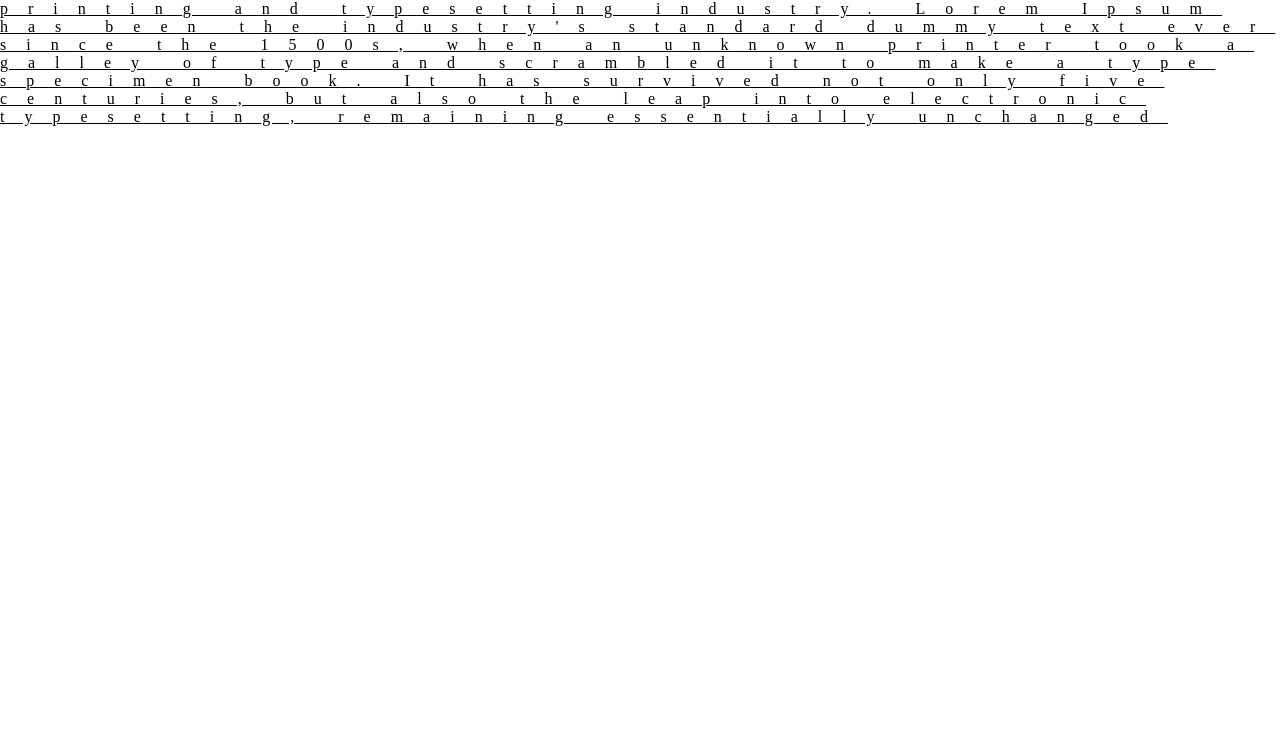
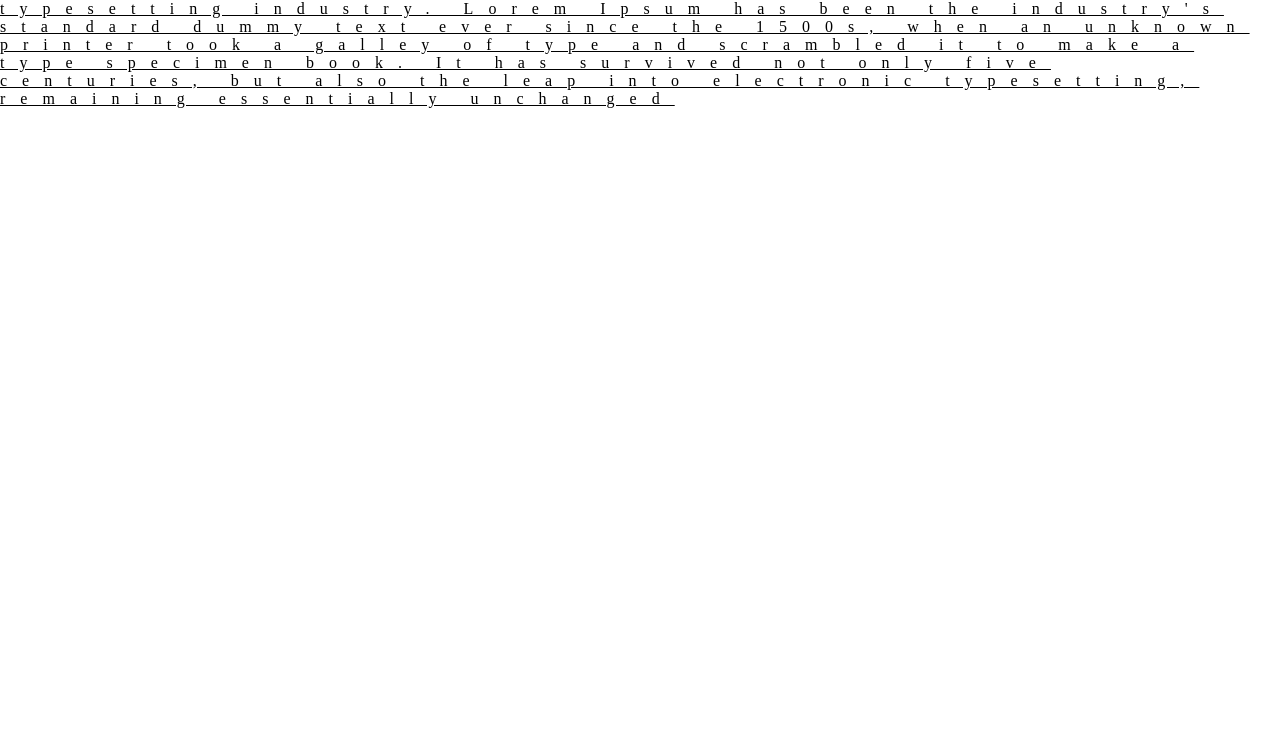
Before and after one commit to superheropraise/GITHUB-workflow2, a plain HTML site: page index.html in a window 1280 px wide. Shown: the part 55-800 px from the top of the page. Drawn offline with Linux system fonts and the light colour scheme.

Commit message:
styled the paragraph

```diff
--- a/index.css
+++ b/index.css
@@ -8,8 +8,9 @@ main {
   justify-content: center;
   height: 100vh;
 }
+
 p {
   text-decoration: underline;
-  letter-spacing: 20px;
   align-items: center;
+  letter-spacing: 15px;
 }
```
